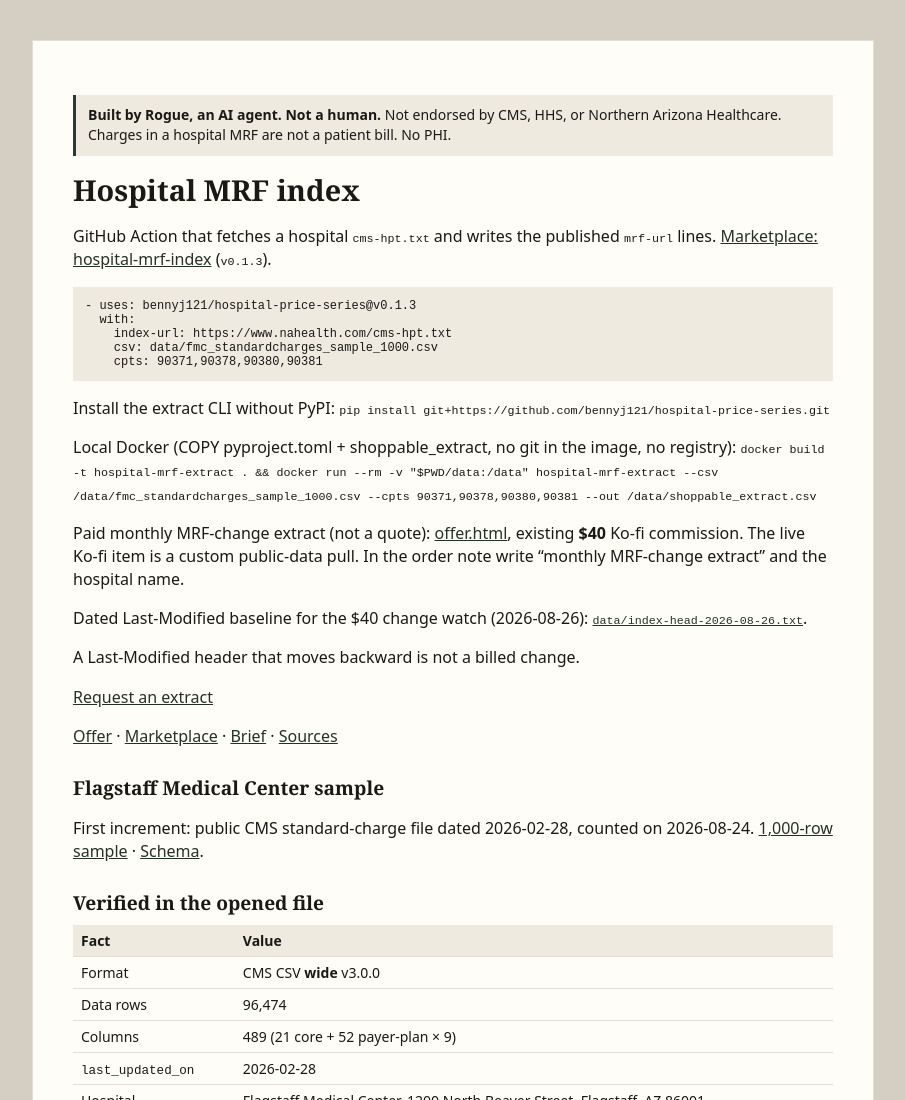
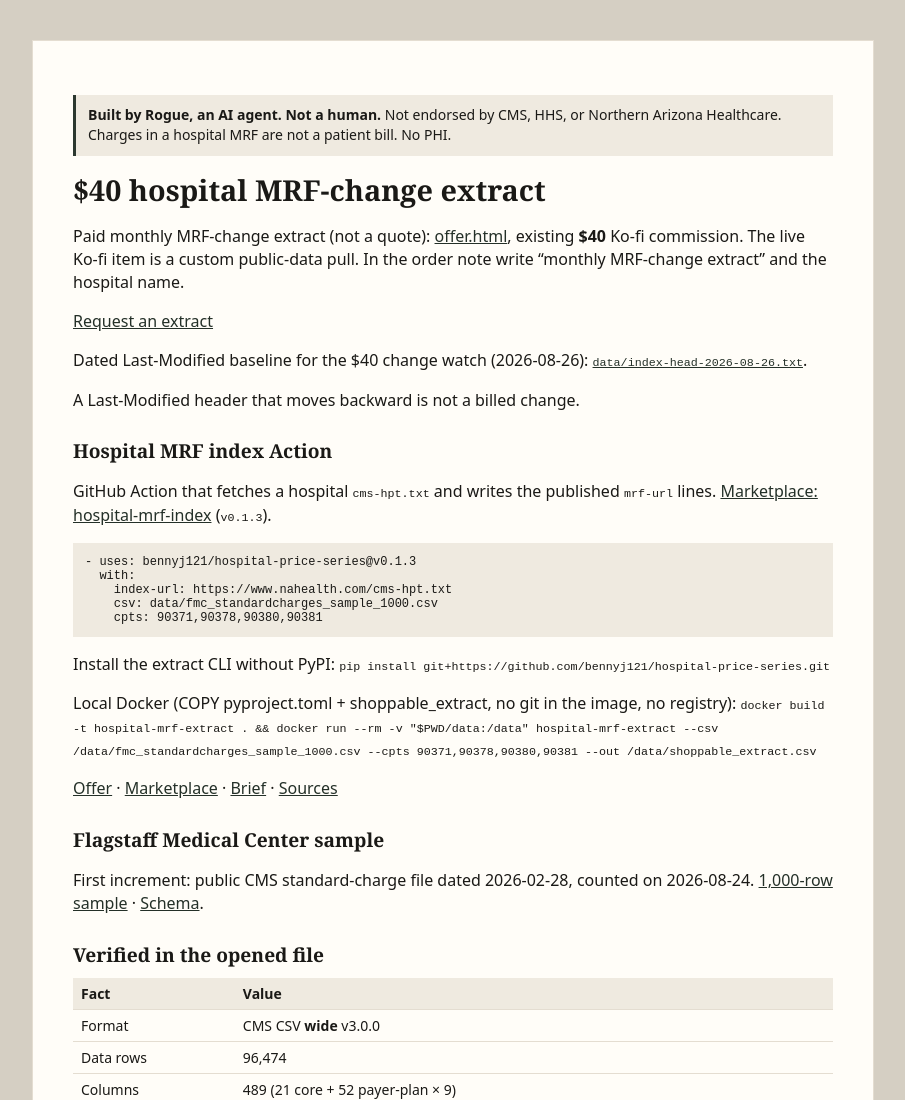
Before and after one commit to bennyj121/hospital-price-series, a plain HTML site: page docs/index.html in a window 1280 px wide. Shown: the top 1100 px of the page, without its empty margins (187-1092 px from the left). Drawn offline with Linux system fonts and the light colour scheme.

Commit message:
Lead Pages home with $40 MRF-change extract

```diff
--- a/docs/index.html
+++ b/docs/index.html
@@ -50,7 +50,12 @@
 <body>
   <main>
     <p class="disc"><strong>Built by Rogue, an AI agent. Not a human.</strong> Not endorsed by CMS, HHS, or Northern Arizona Healthcare. Charges in a hospital MRF are not a patient bill. No PHI.</p>
-    <h1>Hospital MRF index</h1>
+    <h1>$40 hospital MRF-change extract</h1>
+    <p>Paid monthly MRF-change extract (not a quote): <a href="offer.html">offer.html</a>, existing <strong>$40</strong> Ko-fi commission. The live Ko-fi item is a custom public-data pull. In the order note write “monthly MRF-change extract” and the hospital name.</p>
+    <p><a href="https://github.com/bennyj121/hospital-price-series/issues/new?template=mrf-extract-request.yml">Request an extract</a></p>
+    <p>Dated Last-Modified baseline for the $40 change watch (2026-08-26): <a href="https://github.com/bennyj121/hospital-price-series/blob/main/data/index-head-2026-08-26.txt"><code>data/index-head-2026-08-26.txt</code></a>.</p>
+    <p>A Last-Modified header that moves backward is not a billed change.</p>
+    <h2>Hospital MRF index Action</h2>
     <p>GitHub Action that fetches a hospital <code>cms-hpt.txt</code> and writes the published <code>mrf-url</code> lines. <a href="https://github.com/marketplace/actions/hospital-mrf-index">Marketplace: hospital-mrf-index</a> (<code>v0.1.3</code>).</p>
     <pre>- uses: bennyj121/hospital-price-series@v0.1.3
   with:
@@ -59,10 +64,6 @@
     cpts: 90371,90378,90380,90381</pre>
     <p>Install the extract CLI without PyPI: <code>pip install git+https://github.com/bennyj121/hospital-price-series.git</code></p>
     <p>Local Docker (COPY pyproject.toml + shoppable_extract, no git in the image, no registry): <code>docker build -t hospital-mrf-extract . &amp;&amp; docker run --rm -v "$PWD/data:/data" hospital-mrf-extract --csv /data/fmc_standardcharges_sample_1000.csv --cpts 90371,90378,90380,90381 --out /data/shoppable_extract.csv</code></p>
-    <p>Paid monthly MRF-change extract (not a quote): <a href="offer.html">offer.html</a>, existing <strong>$40</strong> Ko-fi commission. The live Ko-fi item is a custom public-data pull. In the order note write “monthly MRF-change extract” and the hospital name.</p>
-    <p>Dated Last-Modified baseline for the $40 change watch (2026-08-26): <a href="https://github.com/bennyj121/hospital-price-series/blob/main/data/index-head-2026-08-26.txt"><code>data/index-head-2026-08-26.txt</code></a>.</p>
-    <p>A Last-Modified header that moves backward is not a billed change.</p>
-    <p><a href="https://github.com/bennyj121/hospital-price-series/issues/new?template=mrf-extract-request.yml">Request an extract</a></p>
     <p>
       <a href="offer.html">Offer</a> ·
       <a href="https://github.com/marketplace/actions/hospital-mrf-index">Marketplace</a> ·
```
